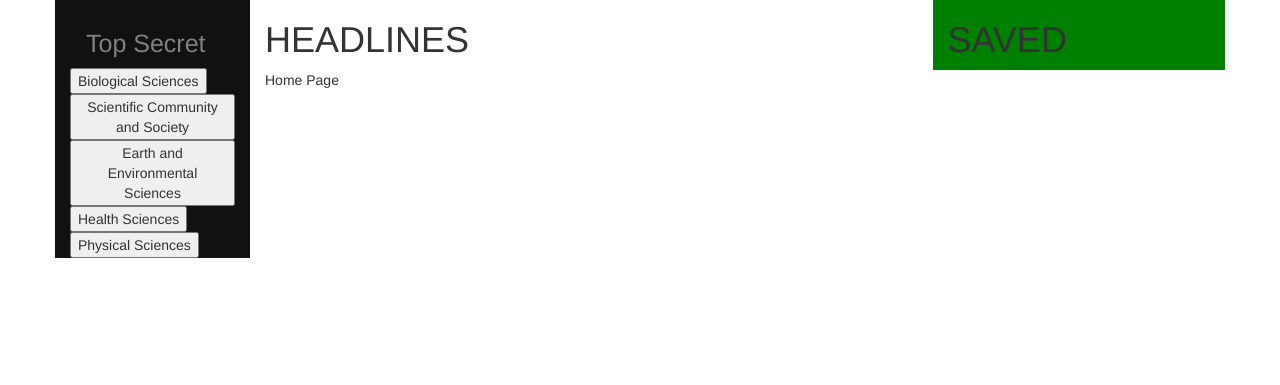
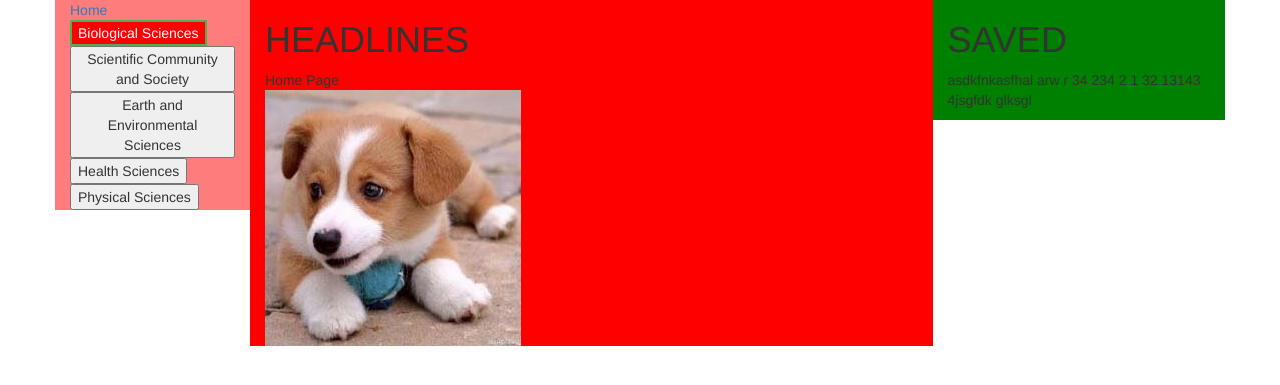
Before and after one commit to rich140/scholarly, a Flask app: template templates/index.html in a window 1280 px wide. Shown: the top 385 px of the page. Run offline with Flask 2, Linux system fonts and the light colour scheme; the template is opened without the code that fills it, so the values that code supplies are empty; some libraries are stand-ins or nearby versions.

Commit message:
dog update

```diff
--- /dev/null
+++ b/static/style.css
@@ -0,0 +1,42 @@
+
+body {
+    font-size: 14px;
+    font-family: 'Muli', Arial, sans-serif;
+}
+
+.logo {
+    cursor: pointer;
+}
+
+#headlines {
+    background-color: red;
+}
+
+.sidenav {
+    background-color: rgb(255, 124, 124);
+}
+
+.button {
+    display:block;
+    border: 1px solid green;
+    text-align: center;
+    -webkit-transition-duration: 0.4s;
+    transition-duration: 0.4s;
+    cursor: pointer;
+    background-color: red;
+}
+
+#cat1 {
+    background-color:red;
+  color: white;
+  border: 2px solid #4CAF50;
+}
+
+#cat1:hover {
+    background-color: white;
+    color: black;
+}
+
+#saved{
+    background-color: green;
+  }
--- a/style.css
+++ /dev/null
@@ -1,33 +0,0 @@
-
-body {
-    color: #66615b;
-    font-size: 14px;
-    font-family: 'Muli', Arial, sans-serif;
-}
-
-.logo {
-    cursor: pointer;
-}
-
-.sidenav {
-    height: 100%;
-    position: fixed;
-    z-index: 1;
-    top: 0;
-    left: 0;
-    background-color: #111;
-    overflow-x: hidden;
-    padding-top: 20px;
-}
-
-.sidenav a {
-    padding: 6px 8px 6px 16px;
-    text-decoration: none;
-    font-size: 25px;
-    color: #818181;
-    display: block;
-}
-
-.sidenav a:hover {
-    color: #f1f1f1;
-}
--- a/templates/index.html
+++ b/templates/index.html
@@ -3,7 +3,11 @@
 
 <head>
     <meta charset="UTF-8">
-    <link rel="stylesheet" href="style.css">
+    {% block styles %}
+    {{super()}}
+    <link rel="stylesheet" href="{{url_for('.static', filename='style.css')}}">
+    {% endblock %}
+
 
 
     <!-- BOOTSTRAP -->
@@ -15,7 +19,23 @@
 
     <!-- Latest compiled JavaScript -->
     <script src="https://maxcdn.bootstrapcdn.com/bootstrap/3.4.0/js/bootstrap.min.js"></script>
-    <script src="script.js"></script>
+    <script type="text/javascript" src="{{ url_for('static', filename = 'script.js') }}"></script>
+
+    <script>
+        function allowDrop(ev) {
+            ev.preventDefault();
+        }
+
+        function drag(ev) {
+            ev.dataTransfer.setData("text", ev.target.id);
+        }
+
+        function drop(ev) {
+            ev.preventDefault();
+            var data = ev.dataTransfer.getData("text");
+            ev.target.appendChild(document.getElementById(data));
+        }
+    </script>
 
 
     <title>Hello Top Secret Project</title>
@@ -29,7 +49,7 @@
             <div class="sidenav col-md-2">
 
                 <div class="logo">
-                    <a onclick="home()">Top Secret</a>
+                    <a onclick="home()">Home</a>
                     <script>
                         function home() {
                             document.getElementById('text').innerHTML = "Home Page";
@@ -37,31 +57,32 @@
                     </script>
                 </div>
 
-                <button id="category1" , onclick="bio()">Biological Sciences</button>
+                <button id="cat1" , onclick="bio()">Biological Sciences</button>
                 <script>
                     function bio() {
                         document.getElementById("text").innerHTML = "<table id='data', border=1>{% for key, value in data[0].items() %} <tr> <td> {{key}} <a href={{value}}, target='_blank'>Link</a></td></tr>{% endfor %}</table>";
-                    } </script>
+                    }
+                </script>
 
-                <button id="category2" , onclick="sci()">Scientific Community and Society</button>
+                <button id="cat2" , onclick="sci()">Scientific Community and Society</button>
                 <script>
                     function sci() {
                         document.getElementById("text").innerHTML = "<table id='data', border=1>{% for key, value in data[1].items() %} <tr> <td> {{key}} <a href={{value}}, target='_blank'>Link</a></td></tr>{% endfor %}</table>";
                     } </script>
 
-                <button id="category3" , onclick="earth()">Earth and Environmental Sciences</button>
+                <button id="cat3" , onclick="earth()">Earth and Environmental Sciences</button>
                 <script>
                     function earth() {
                         document.getElementById("text").innerHTML = "<table id='data', border=1>{% for key, value in data[2].items() %} <tr> <td> {{key}} <a href={{value}}, target='_blank'>Link</a></td></tr>{% endfor %}</table>";
                     } </script>
 
-                <button id="category4" , onclick="health()">Health Sciences</button>
+                <button id="cat4" , onclick="health()">Health Sciences</button>
                 <script>
                     function health() {
                         document.getElementById("text").innerHTML = "<table id='data', border=1>{% for key, value in data[3].items() %} <tr> <td> {{key}} <a href={{value}}, target='_blank'>Link</a></td></tr>{% endfor %}</table>";
                     } </script>
 
-                <button id="category5" , onclick="physical()">Physical Sciences</button>
+                <button id="cat5" , onclick="physical()">Physical Sciences</button>
                 <script>
                     function physical() {
                         document.getElementById("text").innerHTML = "<table id='data', border=1>{% for key, value in data[4].items() %} <tr> <td> {{key}} <a href={{value}}, target='_blank'>Link</a></td></tr>{% endfor %}</table>";
@@ -72,7 +93,7 @@
 
 
             </div>
-            <div class="col-md-7" , id="col1" , style="background-color: white">
+            <div class="col-md-7" , id="headlines">
                 <h1>HEADLINES</h1>
                 <div id="text">
                     <!-- <table id="data" , border=1>
@@ -86,18 +107,35 @@
                     </table> -->
                     Home Page
                 </div>
+                <img id="drag1" src="{{ url_for('static',filename='images/pupper.jpg') }}" alt="dog" draggable="true"
+                    ondragstart="drag(event)">
 
 
             </div>
 
 
-            <div class="col-md-3" , id="col2" , style="background-color: green">
+            <div class="col-md-3" id="saved" ondrop="drop(event)" ondragover="allowDrop(event)">
+
                 <h1>SAVED</h1>
+
+                <p>asdkfnkasfhal
+                    arw
+                    r
+
+                    34
+                    234
+                    2
+                    1
+                    32
+                    13143
+                    4jsgfdk glksgl
+                </p>
+
+            </div>
+        </div>
 
 
 
-            </div>
-        </div>
     </div>
 
 
```
Also changed, not shown: static/images/pupper.jpg (added), static/script.js (renamed from script.js), 4 other files.
